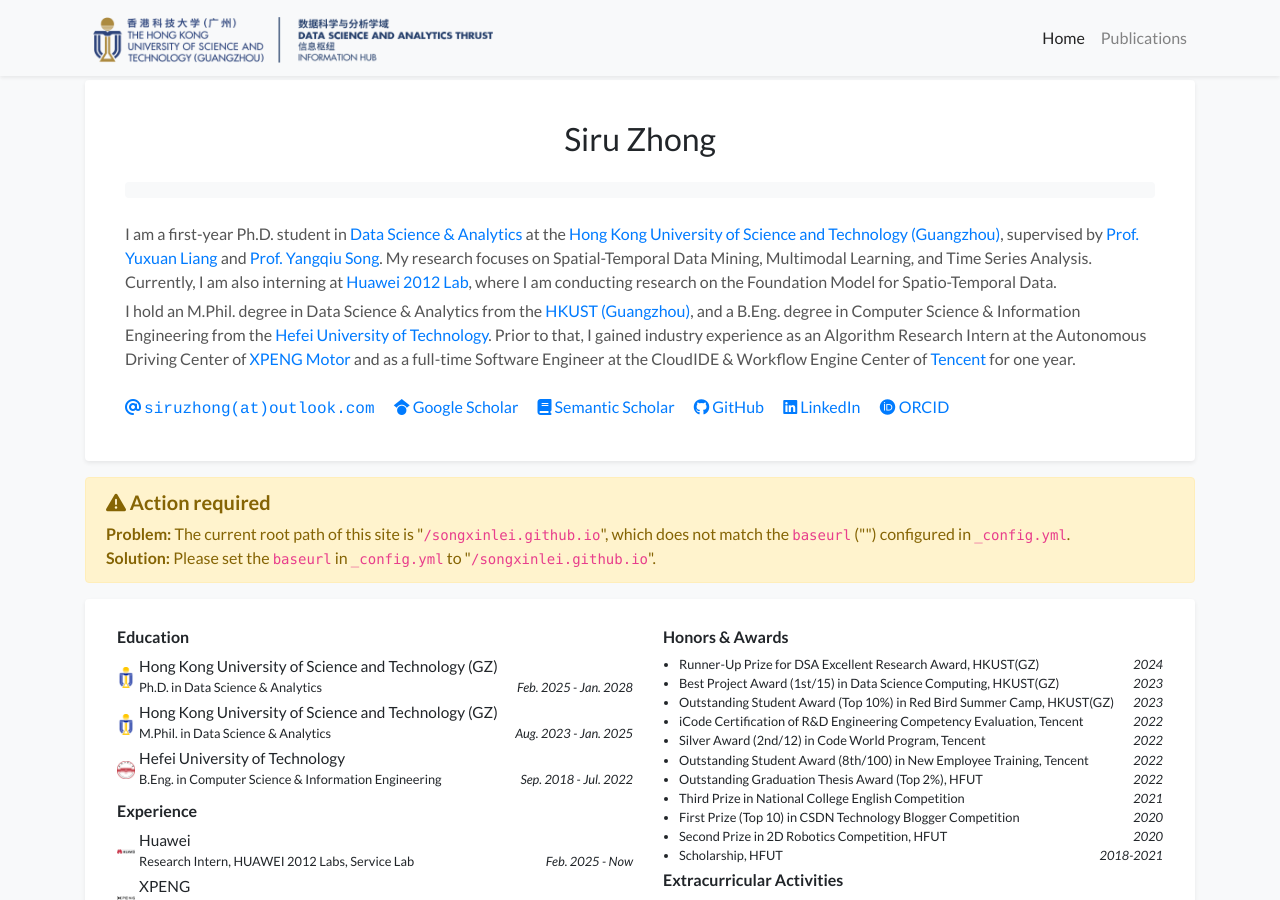
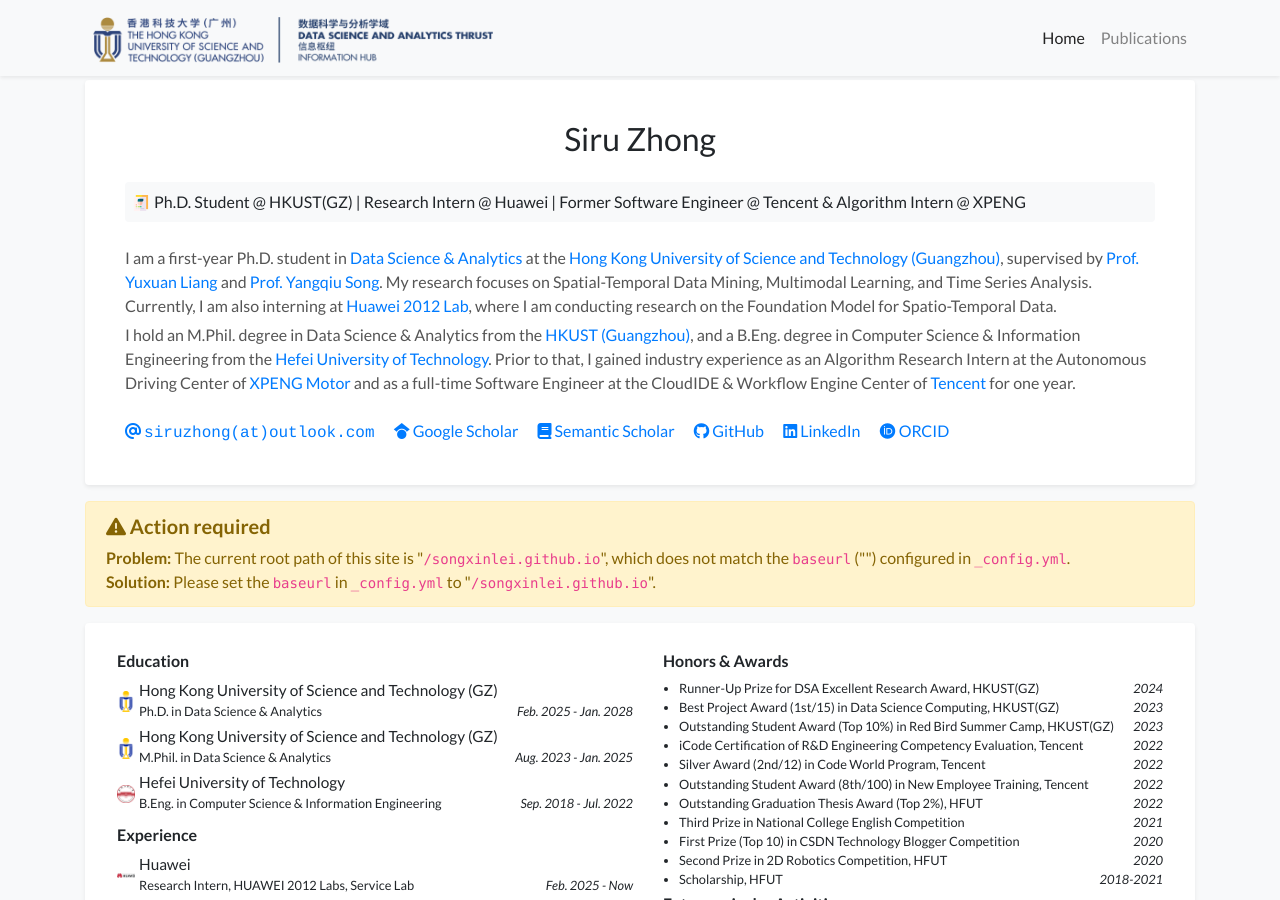
Before and after one commit to thunderlrr/songxinlei.github.io, a Jekyll site: the page built from index.html, in a window 1280 px wide and 900 px high. Built offline with Jekyll 4.4.1, drawn with Linux system fonts in a browser that asks for light colours; a style sheet for code colours, icons or effects is not loaded.

Commit message:
update profile

```diff
--- a/_data/profile.yml
+++ b/_data/profile.yml
@@ -2,9 +2,9 @@
 secondary_name: ""
 navbar_name: "Data Science & Analytics"
 
-# positions:
-# - logo: /assets/images/badges/profile.png
-#   name: 'Ph.D. Student @ HKUST(GZ) | Former Engineer @ Tencent & XPENG | Research Focus: Spatio-Temporal Data Mining (STDM)'
+positions:
+- logo: /assets/images/badges/profile.png
+  name: 'Ph.D. Student @ HKUST(GZ) | Research Intern @ Huawei | Former Software Engineer @ Tencent & Algorithm Intern @ XPENG'
 
 email: "siruzhong@outlook.com"
 # cv_link: link-to-your-cv-file
```
